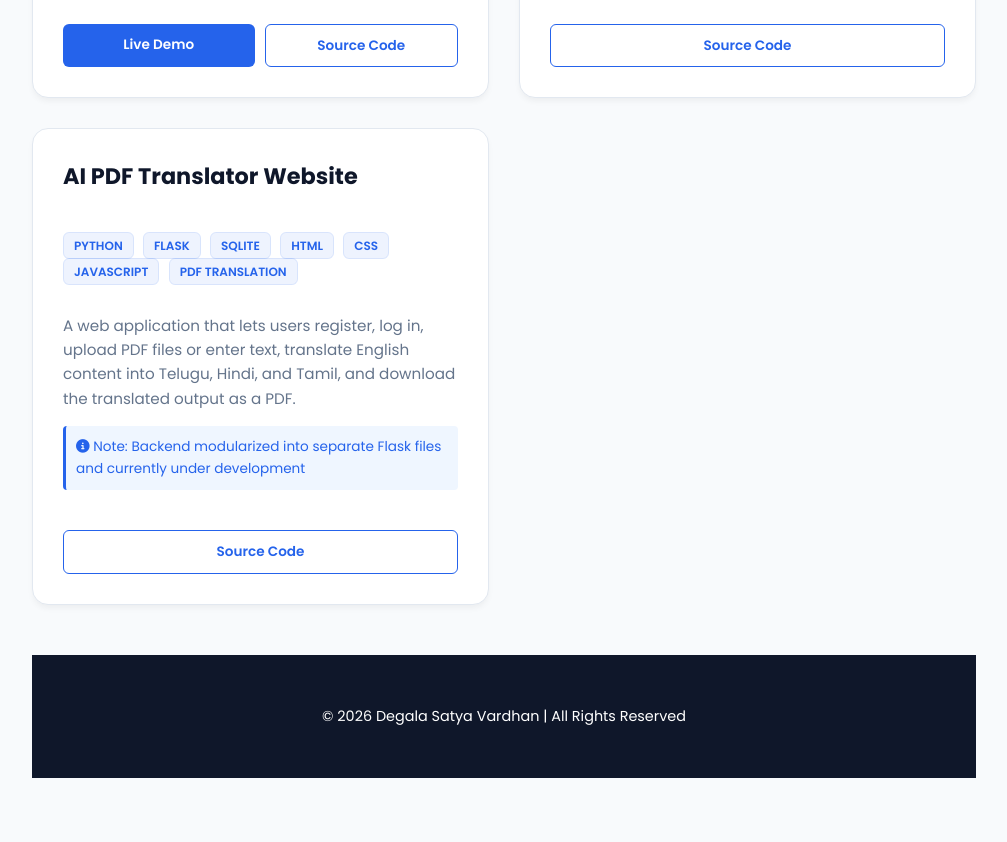
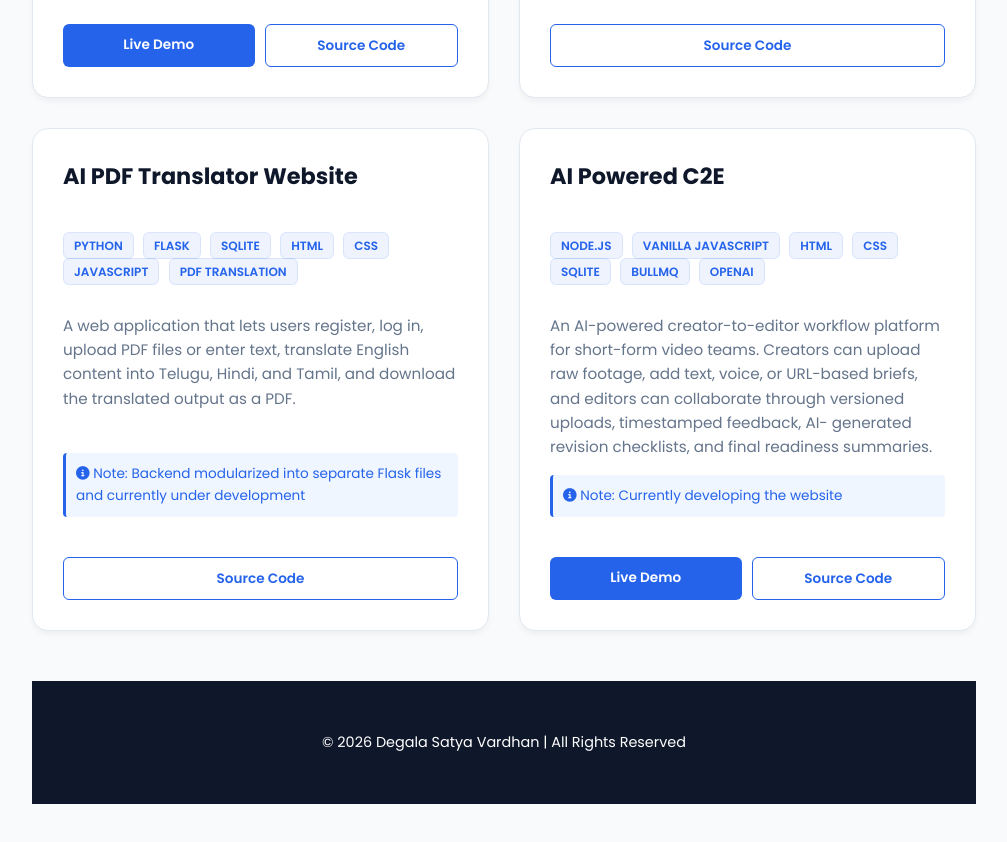
Before and after one commit to aikaryashala/projects-satyavardhand19-degala, a plain HTML site: page index.html in a window 1280 px wide. Shown: the part 1160-2002 px from the top of the page, without its empty margins (136-1143 px from the left). Before the commit the page ends 1978 px from the top, so only its background shows below. Drawn offline with Linux system fonts and the light colour scheme.

Commit message:
added the new project detials

```diff
--- a/index.html
+++ b/index.html
@@ -267,6 +267,38 @@
       </div>
   </div>
 
+     <div class="project-card">
+      <h3>AI Powered C2E</h3>
+
+      <div class="tags-container">
+          <span class="tech-tag">Node.js</span>
+          <span class="tech-tag">Vanilla JavaScript</span>
+          <span class="tech-tag">HTML</span>
+          <span class="tech-tag">CSS</span>
+          <span class="tech-tag">SQLite</span>
+          <span class="tech-tag">BullMQ</span>
+          <span class="tech-tag">OpenAI</span>
+      </div>
+
+      <p>
+          An AI-powered creator-to-editor workflow platform for short-form video
+  teams. Creators can upload raw footage, add text, voice, or URL-based briefs, and
+  editors can collaborate through versioned uploads, timestamped feedback, AI-
+  generated revision checklists, and final readiness summaries.
+      </p>
+
+      <div class="project-note">
+          <i class="fas fa-info-circle"></i>
+          Note: Currently developing the website
+      </div>
+
+      <div class="project-links">
+          <a href="https://aic2e.19122001.xyz" class="btn-small btn-filled" target="_blank">Live Demo</a>
+          <a href="https://github.com/satyavardhand19-degala/AIPoweredC2E"
+  class="btn-small btn-outline" target="_blank">Source Code</a>
+      </div>
+  </div>
+
 </div>
 
 <footer>
```
